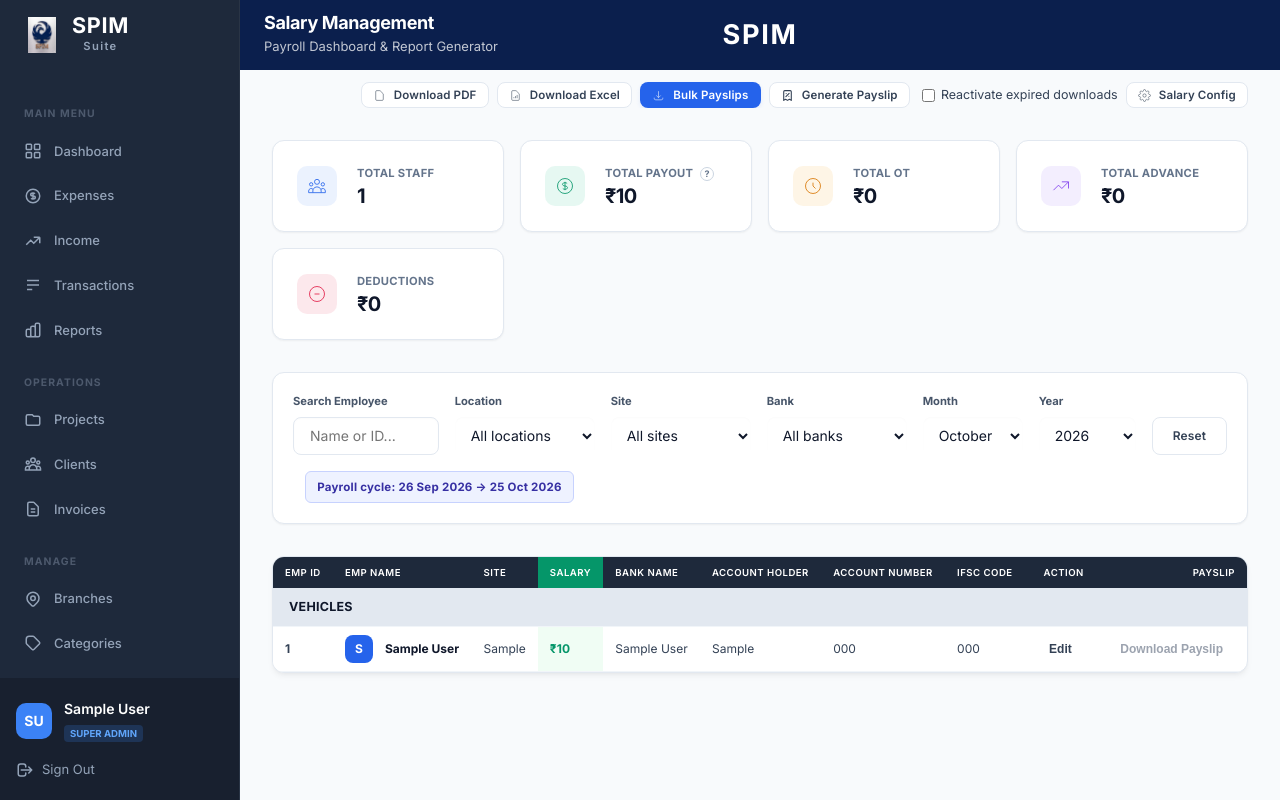
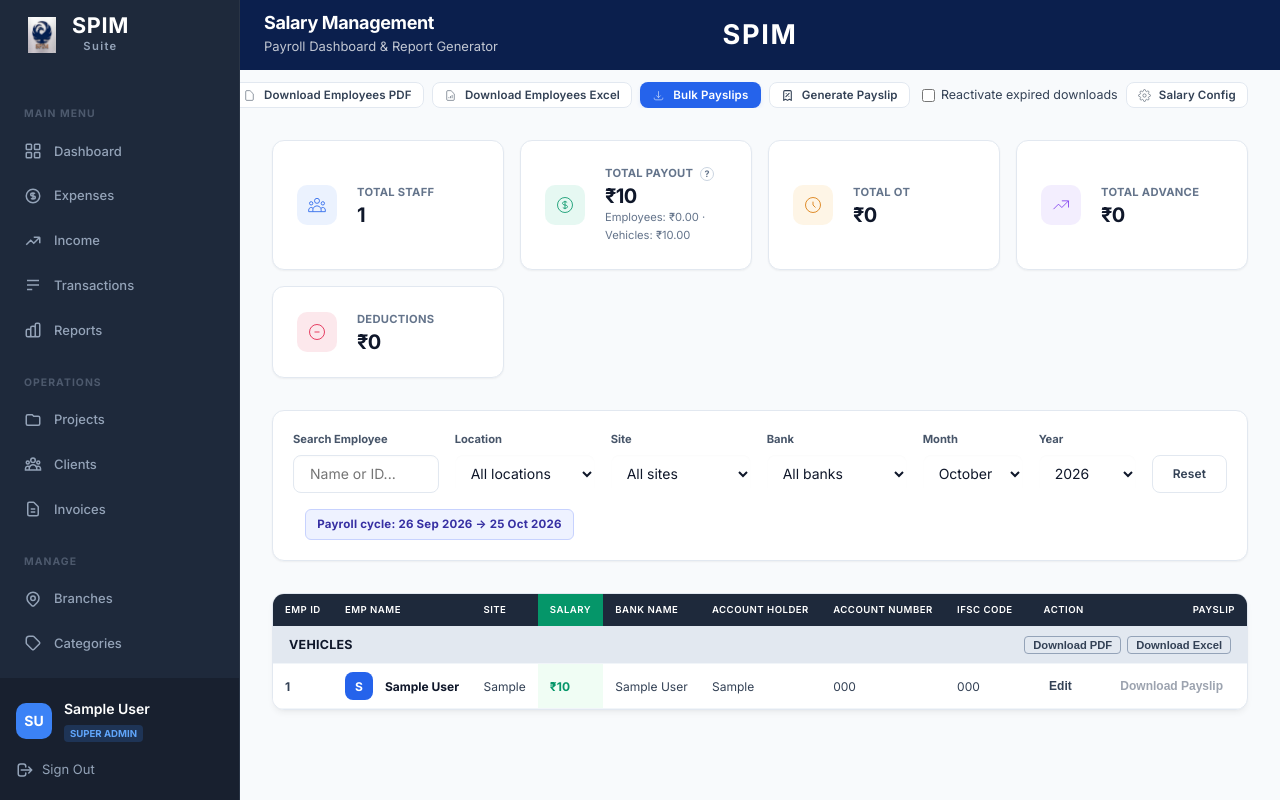
Before and after one commit to aboorvang-96/spim-suite, a Django app: page /employees/salary/dashboard/ in a window 1280 px wide. Run offline with Django 5.2, Linux system fonts and the light colour scheme; a user stored in the database is signed in; tables that the repository leaves empty hold one stand-in row (values such as "Sample post"); parts of the project's set-up code (start-up, migrations or seed data) failed here and were passed over; some libraries are stand-ins or nearby versions.

Commit message:
Salary Management: split downloads + total payout breakdown by employee/vehicle
Co-Authored-By: Claude Sonnet 5.5 <noreply@anthropic.com>

```diff
--- a/employees/urls.py
+++ b/employees/urls.py
@@ -28,6 +28,8 @@ urlpatterns = [
     path('<int:pk>/pf/', views.pf_details, name='add_step3_pf'),
     path('salary/dashboard/', views.salary_dashboard, name='salary_dashboard'),
     path('salary/report/download/', views.salary_report_download, name='salary_report_download'),
+    path('salary/report/vehicles/pdf/', views.salary_download_vehicles_pdf, name='salary_download_vehicles_pdf'),
+    path('salary/report/vehicles/xlsx/', views.salary_download_vehicles_xlsx, name='salary_download_vehicles_xlsx'),
     path('manage/ajax/', views.manage_ajax, name='manage_ajax'),
 
     path('<int:pk>/salary/', views.salary_management, name='process_salary'),
--- a/employees/views.py
+++ b/employees/views.py
@@ -737,7 +737,7 @@ def salary_management(request, pk):
     })
 
 
-def compute_cycle_salary_total(admin_id, cycle_start, cycle_end):
+def compute_cycle_salary_total(admin_id, cycle_start, cycle_end, is_vehicle=None):
     """Actual salary accrual for a cycle, matching the Salary Report PDF.
 
     Iterates every Employee for the tenant, computes per-employee
@@ -755,6 +755,8 @@ def compute_cycle_salary_total(admin_id, cycle_start, cycle_end):
     from decimal import Decimal
     target_date = cycle_end.replace(day=1)
     queryset = Employee.objects.filter(admin_id=admin_id)
+    if is_vehicle is not None:
+        queryset = queryset.filter(is_vehicle=is_vehicle)
     total = Decimal('0')
     for e in queryset:
         salary_record = e.salary_history.filter(
@@ -1046,6 +1048,8 @@ def salary_dashboard(request):
         from accounts.date_utils import today_ist as _kpi_today
         _kc = _kpi_get_cycle(_kpi_today())
         total_net = float(compute_cycle_salary_total(admin_id, _kc['start'], _kc['end']))
+        total_net_employees = float(compute_cycle_salary_total(admin_id, _kc['start'], _kc['end'], is_vehicle=False))
+        total_net_vehicles = float(compute_cycle_salary_total(admin_id, _kc['start'], _kc['end'], is_vehicle=True))
 
         return JsonResponse({
             'salaries': emp_list,
@@ -1053,6 +1057,8 @@ def salary_dashboard(request):
                 'total_employees': queryset.count(),
                 'processed_count': processed_count,
                 'total_net_payable': total_net,
+                'total_payout_employees': total_net_employees,
+                'total_payout_vehicles': total_net_vehicles,
                 'total_deductions': total_ded,
                 'total_ot': total_ot,
                 'total_advance': total_advance,
@@ -1106,6 +1112,23 @@ def salary_dashboard(request):
 # ────────────────────────────────────────────────────────────────────────────
 @login_required
 def salary_report_download(request):
+    """Employees-only salary report (is_vehicle=False)."""
+    return _salary_report_response(request, is_vehicle=False)
+
+
+@login_required
+def salary_download_vehicles_pdf(request):
+    """Vehicles-only salary report as PDF (is_vehicle=True)."""
+    return _salary_report_response(request, is_vehicle=True, fmt='pdf')
+
+
+@login_required
+def salary_download_vehicles_xlsx(request):
+    """Vehicles-only salary report as XLSX (is_vehicle=True)."""
+    return _salary_report_response(request, is_vehicle=True, fmt='xlsx')
+
+
+def _salary_report_response(request, is_vehicle=False, fmt=None):
     """
     GET /employees/salary/report/download/?format=pdf|xlsx
         &month=June&year=2026
@@ -1127,7 +1150,7 @@ def salary_report_download(request):
     URL, so if Django redirects to login the user stays on the salary
     page and can re-authenticate without losing context.
     """
-    fmt = (request.GET.get('format') or 'pdf').strip().lower()
+    fmt = (fmt or request.GET.get('format') or 'pdf').strip().lower()
     if fmt not in ('pdf', 'xlsx'):
         fmt = 'pdf'
 
@@ -1139,7 +1162,7 @@ def salary_report_download(request):
     f_search   = (request.GET.get('search', '') or '').lower()
 
     admin_id = get_admin_id(request.user)
-    queryset = Employee.objects.filter(admin_id=admin_id).order_by('name')
+    queryset = Employee.objects.filter(admin_id=admin_id, is_vehicle=is_vehicle).order_by('name')
     if f_location:
         queryset = queryset.filter(location=f_location)
     if f_site:
@@ -1238,22 +1261,21 @@ def salary_report_download(request):
         })
         total_net += net
 
-    # Group people first, then vehicles, preserving name order within each
-    # group (queryset is already name-ordered; a stable sort keeps that).
-    # total_net stays a single combined total — no per-group subtotals.
-    rows.sort(key=lambda r: r['is_vehicle'])
-
+    # Each download is single-scope (employees OR vehicles), so no section
+    # headers are needed in the output.
     safe_month = (month_name or 'AllMonths').replace(' ', '_')
     safe_year  = (str(year) if year else 'AllYears').replace(' ', '_')
-    filename_base = f"Salary_Report_{safe_month}_{safe_year}"
+    prefix = 'Vehicles_Salary_Report' if is_vehicle else 'Salary_Report'
+    filename_base = f"{prefix}_{safe_month}_{safe_year}"
     period_label  = f"{month_name} {year}".strip() or "All Periods"
+    noun = 'Vehicles' if is_vehicle else 'Employees'
 
     if fmt == 'xlsx':
-        return _render_salary_xlsx(rows, total_net, filename_base, period_label)
-    return _render_salary_pdf(rows, total_net, filename_base, period_label)
-
-
-def _render_salary_xlsx(rows, total_net, filename_base, period_label):
+        return _render_salary_xlsx(rows, total_net, filename_base, period_label, noun)
+    return _render_salary_pdf(rows, total_net, filename_base, period_label, noun)
+
+
+def _render_salary_xlsx(rows, total_net, filename_base, period_label, noun='Employees'):
     """Build the salary report as an XLSX HttpResponse using openpyxl."""
     from io import BytesIO
     from django.http import HttpResponse
@@ -1282,20 +1304,6 @@ def _render_salary_xlsx(rows, total_net, filename_base, period_label):
         c.font = header_font
         c.fill = header_fill
         c.alignment = Alignment(horizontal='center')
-
-    # Full-width group-header row (merged across all columns). Only emitted
-    # for a non-empty group — no empty "Vehicles" heading is ever written.
-    group_fill = PatternFill('solid', fgColor='E2E8F0')
-    group_font = Font(bold=True, color='0F172A')
-
-    def _append_section(label):
-        ws.append([label])
-        ridx = ws.max_row
-        ws.merge_cells(start_row=ridx, start_column=1, end_row=ridx, end_column=len(headers))
-        cell = ws.cell(row=ridx, column=1)
-        cell.font = group_font
-        cell.fill = group_fill
-        cell.alignment = Alignment(horizontal='left')
 
     def _append_data(r):
         def _n(v):
@@ -1323,24 +1331,14 @@ def _render_salary_xlsx(rows, total_net, filename_base, period_label):
             float(r.get('net_pay') or 0),
         ])
 
-    people   = [r for r in rows if not r['is_vehicle']]
-    vehicles = [r for r in rows if r['is_vehicle']]
-    # "Employees" header only when vehicles also exist (a single flat list
-    # keeps its original headerless look otherwise).
-    if people and vehicles:
-        _append_section('Employees')
-    for r in people:
+    for r in rows:
         _append_data(r)
-    if vehicles:
-        _append_section('Vehicles')
-        for r in vehicles:
-            _append_data(r)
 
     # Blank separator + totals footer. Only column 8 (SALARY) and 20
     # (NET PAY) carry monetary totals; other extended columns stay blank.
     ws.append([])
     total_row = [''] * len(headers)
-    total_row[0]  = f'Total Employees: {len(rows)}'
+    total_row[0]  = f'Total {noun}: {len(rows)}'
     total_row[4]  = 'Total Salary Paid'
     total_row[7]  = float(total_net or 0)
     total_row[19] = float(total_net or 0)
@@ -1365,7 +1363,7 @@ def _render_salary_xlsx(rows, total_net, filename_base, period_label):
     return response
 
 
-def _render_salary_pdf(rows, total_net, filename_base, period_label):
+def _render_salary_pdf(rows, total_net, filename_base, period_label, noun='Employees'):
     """Build the salary report as a landscape A4 PDF HttpResponse using reportlab."""
     from io import BytesIO
     from django.http import HttpResponse
@@ -1391,7 +1389,7 @@ def _render_salary_pdf(rows, total_net, filename_base, period_label):
     sub_style   = ParagraphStyle('Sub8',    parent=styles['Normal'], fontSize=8)
 
     story = [
-        Paragraph(f"Salary Report — {period_label}", title_style),
+        Paragraph(f"{noun} Salary Report — {period_label}", title_style),
         Paragraph(
             f"Generated: {datetime.datetime.now().strftime('%Y-%m-%d %H:%M')}",
             sub_style,
@@ -1439,29 +1437,11 @@ def _render_salary_pdf(rows, total_net, filename_base, period_label):
             '{:,.2f}'.format(float(r.get('net_pay') or 0)),
         ]
 
-    people   = [r for r in rows if not r['is_vehicle']]
-    vehicles = [r for r in rows if r['is_vehicle']]
-    # Track which table_data row indices are full-width section headers so
-    # their SPAN + background styles can be applied after the table is built.
-    section_header_idx = []
-
-    def _append_section(label):
-        section_header_idx.append(len(table_data))
-        table_data.append([label] + [''] * (NUM_COLS - 1))
-
-    # "Employees" header only when vehicles also exist; "Vehicles" header
-    # omitted entirely when there are no vehicles — no empty headings.
-    if people and vehicles:
-        _append_section('Employees')
-    for r in people:
+    for r in rows:
         table_data.append(_data_row(r))
-    if vehicles:
-        _append_section('Vehicles')
-        for r in vehicles:
-            table_data.append(_data_row(r))
 
     total_row_cells = [''] * NUM_COLS
-    total_row_cells[0]  = f'Total Employees: {len(rows)}'
+    total_row_cells[0]  = f'Total {noun}: {len(rows)}'
     total_row_cells[4]  = 'Total Salary Paid'
     total_row_cells[7]  = '{:,.2f}'.format(float(total_net or 0))
     total_row_cells[19] = '{:,.2f}'.format(float(total_net or 0))
@@ -1507,15 +1487,6 @@ def _render_salary_pdf(rows, total_net, filename_base, period_label):
         ('TEXTCOLOR',  (0, -1), (-1, -1), colors.HexColor('#059669')),
         ('FONTNAME',   (0, -1), (-1, -1), 'Helvetica-Bold'),
     ]
-    # Merge each section-header row across all 8 columns and shade it. The
-    # right-align on column 7 does not apply to these rows because the SPAN
-    # makes the first cell own the full width.
-    for ridx in section_header_idx:
-        style_cmds.append(('SPAN', (0, ridx), (-1, ridx)))
-        style_cmds.append(('BACKGROUND', (0, ridx), (-1, ridx), colors.HexColor('#E2E8F0')))
-        style_cmds.append(('TEXTCOLOR', (0, ridx), (-1, ridx), colors.HexColor('#0F172A')))
-        style_cmds.append(('FONTNAME', (0, ridx), (-1, ridx), 'Helvetica-Bold'))
-        style_cmds.append(('ALIGN', (0, ridx), (-1, ridx), 'LEFT'))
     tbl.setStyle(TableStyle(style_cmds))
     story.append(tbl)
     doc.build(story)
--- a/templates/employees/salary_manager.html
+++ b/templates/employees/salary_manager.html
@@ -19,13 +19,13 @@
 
 {% block header_actions %}
 <div class="flex gap-2">
-    <button type="button" id="downloadPdfBtn" class="btn btn-outline btn-sm bg-white" title="Download salary report as PDF">
+    <button type="button" id="downloadPdfBtn" class="btn btn-outline btn-sm bg-white" title="Download employees salary report as PDF">
         <svg width="14" height="14" fill="none" viewBox="0 0 24 24" stroke="currentColor"><path d="M7 21h10a2 2 0 002-2V9.414a1 1 0 00-.293-.707l-5.414-5.414A1 1 0 0012.586 3H7a2 2 0 00-2 2v14a2 2 0 002 2z"/></svg>
-        Download PDF
+        Download Employees PDF
     </button>
-    <button type="button" id="downloadExcelBtn" class="btn btn-outline btn-sm bg-white" title="Download salary report as Excel">
+    <button type="button" id="downloadExcelBtn" class="btn btn-outline btn-sm bg-white" title="Download employees salary report as Excel">
         <svg width="14" height="14" fill="none" viewBox="0 0 24 24" stroke="currentColor"><path d="M9 17v-2m3 2v-4m3 4v-6m2 10H7a2 2 0 01-2-2V5a2 2 0 012-2h5.586a1 1 0 01.707.293l5.414 5.414a1 1 0 01.293.707V19a2 2 0 01-2 2z"/></svg>
-        Download Excel
+        Download Employees Excel
     </button>
     <button onclick="generateBulkZip()" class="btn btn-primary btn-sm">
         <svg width="14" height="14" fill="none" viewBox="0 0 24 24" stroke="currentColor"><path d="M4 16v1a3 3 0 003 3h10a3 3 0 003-3v-1m-4-4l-4 4m0 0l-4-4m4 4V4"/></svg>
@@ -70,6 +70,7 @@
                           style="display:inline-flex;align-items:center;justify-content:center;width:14px;height:14px;margin-left:4px;border:1px solid #cbd5e1;border-radius:50%;font-size:9px;font-weight:800;color:#64748b;cursor:help;vertical-align:middle;">?</span>
                 </span>
                 <span class="stat-value" id="st-net">₹0</span>
+                <span id="st-net-split" style="display:block;font-size:0.7rem;color:#64748b;margin-top:2px;">Employees: ₹0.00 · Vehicles: ₹0.00</span>
             </div>
         </div>
         <div class="stat-card">
@@ -573,6 +574,9 @@
     function updateStats(stats) {
         document.getElementById('st-total').innerText = stats.total_employees;
         document.getElementById('st-net').innerText = '₹' + stats.total_net_payable.toLocaleString();
+        const _inr2 = (n) => '₹' + Number(n || 0).toLocaleString('en-IN', { minimumFractionDigits: 2, maximumFractionDigits: 2 });
+        const _splitEl = document.getElementById('st-net-split');
+        if (_splitEl) _splitEl.innerText = 'Employees: ' + _inr2(stats.total_payout_employees) + ' · Vehicles: ' + _inr2(stats.total_payout_vehicles);
         document.getElementById('st-ot').innerText = '₹' + stats.total_ot.toLocaleString();
         document.getElementById('st-adv').innerText = '₹' + stats.total_advance.toLocaleString();
         document.getElementById('st-ded').innerText = '₹' + stats.total_deductions.toLocaleString();
@@ -635,13 +639,21 @@
     }
 
     // Full-width group-header row spanning all 10 columns.
-    function buildGroupHeader(label) {
+    function buildGroupHeader(label, actionsHtml) {
+        const cell = actionsHtml
+            ? `<div style="display:flex; align-items:center; justify-content:space-between;"><span>${label}</span><span style="display:inline-flex; gap:6px; text-transform:none; letter-spacing:0;">${actionsHtml}</span></div>`
+            : label;
         return `
                 <tr class="salary-group-header">
-                    <td colspan="10" style="background:#e2e8f0; color:#0f172a; font-weight:800; letter-spacing:0.02em; padding:0.55rem 1rem; text-transform:uppercase; font-size:0.78rem;">${label}</td>
+                    <td colspan="10" style="background:#e2e8f0; color:#0f172a; font-weight:800; letter-spacing:0.02em; padding:0.55rem 1rem; text-transform:uppercase; font-size:0.78rem;">${cell}</td>
                 </tr>
             `;
     }
+
+    const _VEH_BTN_STYLE = 'padding:2px 8px; font-size:0.7rem; font-weight:600; background:transparent; border:1px solid #94a3b8; border-radius:4px; color:#334155; cursor:pointer;';
+    const _VEH_BTNS = `
+        <button type="button" style="${_VEH_BTN_STYLE}" onclick="downloadVehiclesReport('pdf')" title="Download vehicles salary report as PDF">Download PDF</button>
+        <button type="button" style="${_VEH_BTN_STYLE}" onclick="downloadVehiclesReport('xlsx')" title="Download vehicles salary report as Excel">Download Excel</button>`;
 
     function renderTable() {
         const tbody = document.getElementById('salary-tbody');
@@ -665,7 +677,7 @@
 
         // Vehicles header hidden entirely when there are no vehicles.
         if (vehicles.length) {
-            html += buildGroupHeader('Vehicles');
+            html += buildGroupHeader('Vehicles', _VEH_BTNS);
             vehicles.forEach(s => { html += buildSalaryRow(s); });
         }
 
@@ -1057,6 +1069,32 @@
         _downloadSalaryReport('xlsx');
     }
 
+    function downloadVehiclesReport(fmt) {
+        const getVal = (id) => {
+            const el = document.getElementById(id);
+            return el ? (el.value || '') : '';
+        };
+        const params = new URLSearchParams({
+            month:    getVal('f-month'),
+            year:     getVal('f-year'),
+            search:   getVal('f-search'),
+            location: getVal('f-location'),
+            site:     getVal('f-site'),
+            bank:     getVal('f-bank'),
+        });
+        const base = fmt === 'pdf'
+            ? "{% url 'employees:salary_download_vehicles_pdf' %}"
+            : "{% url 'employees:salary_download_vehicles_xlsx' %}";
+        const link = document.createElement('a');
+        link.href = base + '?' + params.toString();
+        link.download = '';
+        link.rel = 'noopener';
+        link.style.display = 'none';
+        document.body.appendChild(link);
+        link.click();
+        setTimeout(function() { if (link.parentNode) link.parentNode.removeChild(link); }, 0);
+    }
+
     function _downloadSalaryReport(fmt) {
         const getVal = (id) => {
             const el = document.getElementById(id);
```
